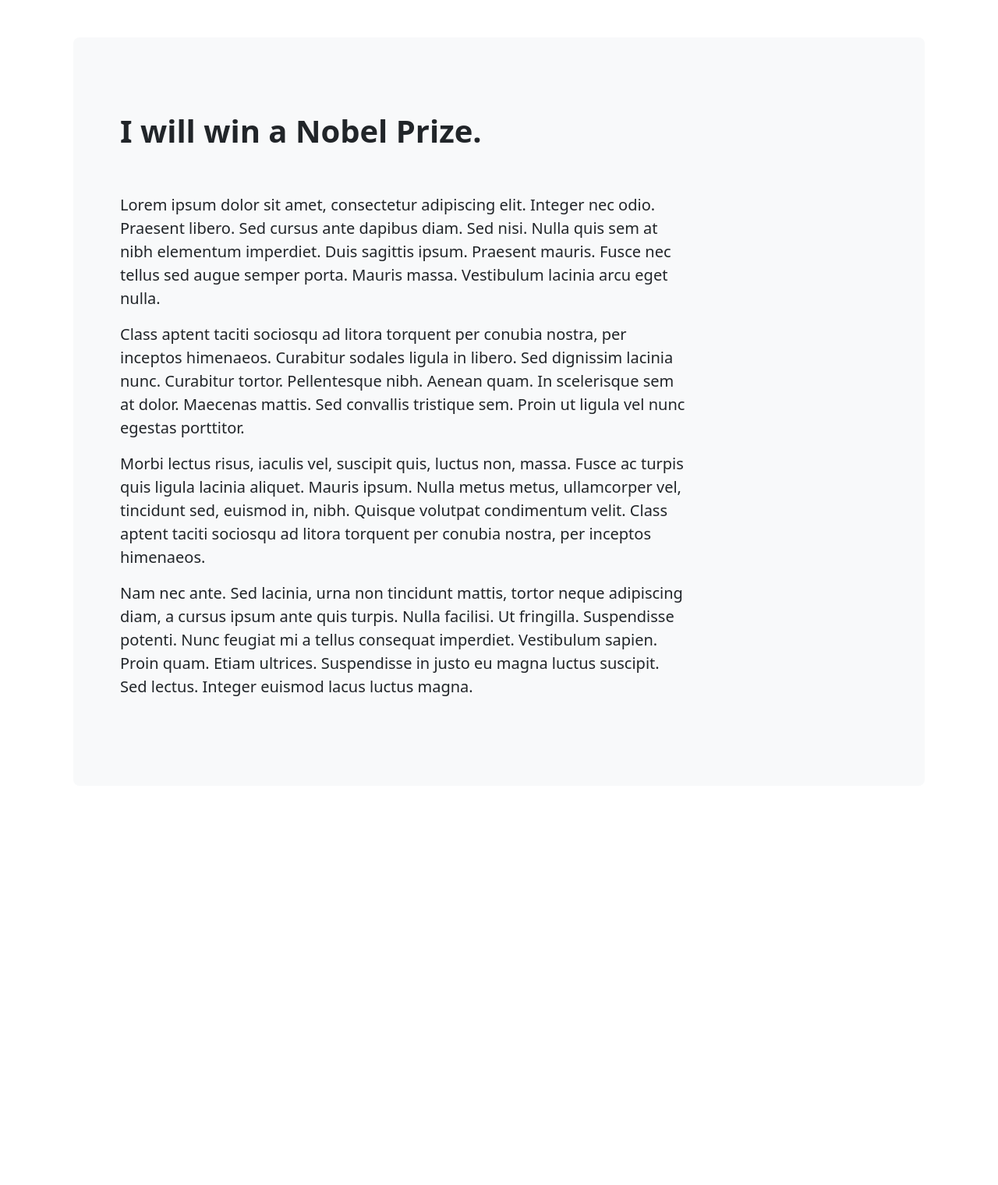
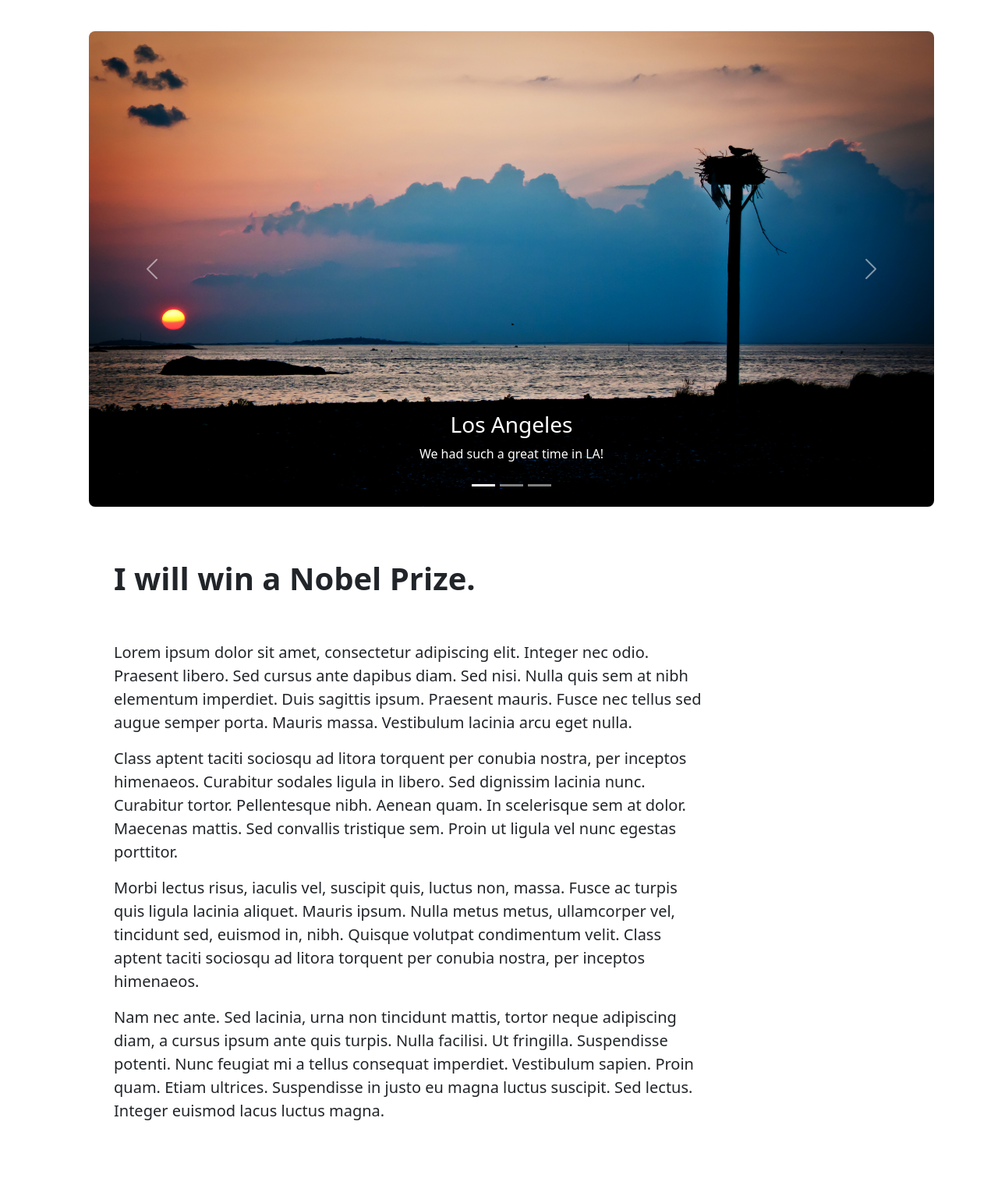
Before and after one commit to saewootuigim/edklab, a Django app: page / in a window 1280 px wide. Shown: the part 56-1576 px from the top of the page at 78% size. Before the commit the page ends 949 px from the top, so only its background shows below. Run offline with Django 5.2, Linux system fonts and the light colour scheme; some libraries are stand-ins or nearby versions.

Commit message:
added carousel at main page

```diff
--- a/main/templates/main/main_page.html
+++ b/main/templates/main/main_page.html
@@ -5,10 +5,48 @@
 {% endblock %}
 
 {% block content %}
-<main>
-    <div class="container py-4">
-        <div class="p-5 mb-4 bg-body-tertiary rounded-3">
-            <div class="container-lg py-5">
+<!-- Carousel -->
+<div class="container p-3 m-3 mb-1">
+    <div id="home-screen-carousel" class="carousel slide" data-bs-ride="carousel">
+
+        <!-- Indicators/dots -->
+        <div class="carousel-indicators">
+            <button type="button" data-bs-target="#home-screen-carousel" data-bs-slide-to="0" class="active"></button>
+            <button type="button" data-bs-target="#home-screen-carousel" data-bs-slide-to="1"></button>
+            <button type="button" data-bs-target="#home-screen-carousel" data-bs-slide-to="2"></button>
+        </div>
+
+        <!-- The slideshow/carousel -->
+        <div class="carousel-inner rounded-3">
+            <div class="carousel-item active">
+                <img src="/static/carousel1.jpg" alt="1" class="d-block w-100">
+                <div class="carousel-caption">
+                    <h3>Los Angeles</h3>
+                    <p>We had such a great time in LA!</p>
+                </div>
+            </div>
+            <div class="carousel-item rounded-3">
+                <img src="/static/carousel2.jpg" alt="2" class="d-block w-100">
+            </div>
+            <div class="carousel-item rounded-3">
+                <img src="/static/carousel3.jpg" alt="3" class="d-block w-100">
+                <div class="carousel-caption">
+                    <h3>Duxbury, MA, USA</h3>
+                    <p>Duxbury is located at south of Boston.</p>
+                </div>
+            </div>
+        </div>
+
+        <!-- Left and right controls/icons -->
+        <button class="carousel-control-prev" type="button" data-bs-target="#home-screen-carousel" data-bs-slide="prev">
+            <span class="carousel-control-prev-icon"></span>
+        </button>
+        <button class="carousel-control-next" type="button" data-bs-target="#home-screen-carousel" data-bs-slide="next">
+            <span class="carousel-control-next-icon"></span>
+        </button>
+    </div>
+</div>
+<div class="container p-5 m-3 mt-1 rounded-3">
     <h1 class="display-6 fw-bold pb-5">I will win a Nobel Prize.</h1>
     <p class="col-md-9 fs-5">Lorem ipsum dolor sit amet, consectetur adipiscing elit. Integer nec odio.
         Praesent libero. Sed cursus ante dapibus diam. Sed nisi. Nulla quis sem at nibh elementum imperdiet.
@@ -27,9 +65,6 @@
         feugiat mi a tellus consequat imperdiet. Vestibulum sapien. Proin quam. Etiam ultrices. Suspendisse
         in justo eu magna luctus suscipit. Sed lectus. Integer euismod lacus luctus magna.</p>
 </div>
-        </div>
-    </div>
-</main>
 {% endblock %}
 {% block extra_script %}
 {% endblock %}
--- a/templates/base.html
+++ b/templates/base.html
@@ -18,14 +18,12 @@
 <body>
     {% load static %}
     {% load nav_active %}
-    <nav class="navbar navbar-expand-lg">
-        <div class="collapse navbar-collapse justify-content-md-center" id="navbarNav">
+    <nav class="navbar justify-content-center" id="navbarNav">
         <ul class="nav nav-pills">
             <li class="nav-item">
-                    <a class="nav-link {% active_url request 'main_page' %}" aria-current="page" href="{% url 'main_page' %}">Home</a>
+                <a class="nav-link {% active_url request 'main_page' %}" href="{% url 'main_page' %}">Home</a>
             </li>
             <li class="nav-item dropdown">
-                    <!-- <a class="nav-link dropdown-toggle {% active_url request 'people_list' %}" data-bs-toggle="dropdown" href="{% url 'people_list' %}" role="button" aria-expanded="false">People</a> -->
                 <a class="nav-link dropdown-toggle {% active_url request 'people_list' %}" href="{% url 'people_list' %}" role="button" aria-expanded="false">People</a>
                 <ul class="dropdown-menu">
                     <li><a class="dropdown-item" href="{% url 'people_list' %}#current-members">Current</a></li>
@@ -39,7 +37,6 @@
                 <a class="nav-link {% active_url request 'contact' %}" href="{% url 'contact' %}">Contact</a>
             </li>
         </ul>
-        </div>
     </nav>
 
     <div class="container mt-4">
```
Also changed, not shown: static/campus-crouse-maxwell-newhouse-2200x1467_07-29-202116-19-36.jpg (deleted), static/carousel1.jpg (added), static/carousel2.jpg (added), 1 other file. Lines whose indentation alone changed are shown as unchanged.
